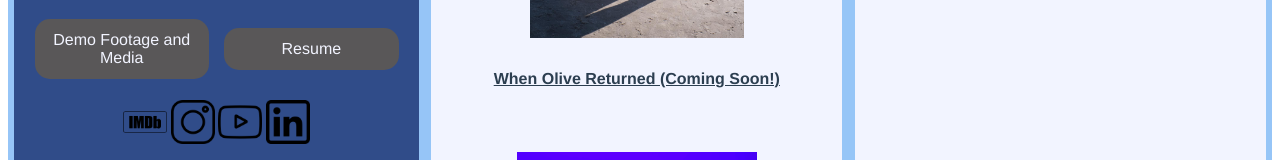
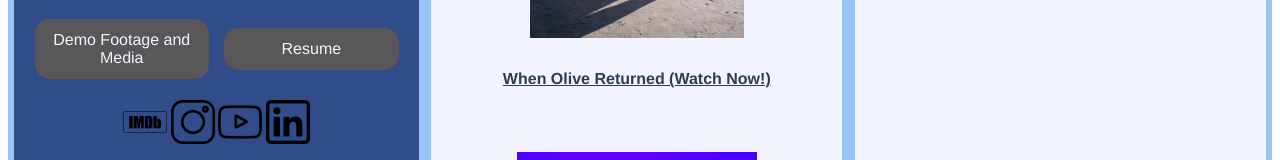
Before and after one commit to blakephillipsss/acting-website, a Vue app in the folder acting-site/: page / in a window 1280 px wide. Shown: the part 596-756 px from the top of the page. Built offline with nearby package versions, Linux system fonts and the light colour scheme.

Commit message:
Updating Links

```diff
--- a/acting-site/src/components/MainPage.vue
+++ b/acting-site/src/components/MainPage.vue
@@ -26,7 +26,7 @@
             </div>
             <div class="external-links">
                 <div class="socials">
-                    <a href="">
+                    <a href="https://www.imdb.com/name/nm16436371/?ref_=ttfc_fc_cl_t11">
                         <img src="../assets/imdb.png" alt="">
                     </a>
                     <a href="https://www.instagram.com/blakehphillips/" target="_blank" rel="noopener noreferrer">
@@ -51,9 +51,9 @@
             <div class="recent-projects">
                 <h1>Recently Seen In</h1>
                 <div class="films">
-                    <a href="">
+                    <a href="https://youtu.be/APAB9h2YjFw?si=E2WHXnkXmlt8BXTa">
                         <img src="../assets/WOR.jpg" alt="">
-                        <p><b>When Olive Returned (Coming Soon!)</b></p>
+                        <p><b>When Olive Returned (Watch Now!)</b></p>
                     </a>
                     <a href="">
                         <img src="../assets/oh_sadie.jpg" alt="">
@@ -105,7 +105,7 @@
 import { ref, onMounted, onBeforeUnmount, nextTick } from 'vue'
 
 const pdfUrl = ref('https://x4pg0p6fkhvy4kqt.public.blob.vercel-storage.com/Blake%20H.%20Phillips%20Resume-DNDlhAd7cSMZ6Q31IVzXjDLzVjt622.pdf')
-const youtubeEmbedUrl = ref('https://www.youtube.com/embed/TVwrKcFciSY?si=m9KMOvLB_9hqixQ1')
+const youtubeEmbedUrl = ref('https://www.youtube.com/embed/h8tvnX3IZwM?si=2Fvl9jl-dd9r5gUn')
 
 const scrollTo = (elementId) => {
   const element = document.getElementById(elementId)
```
